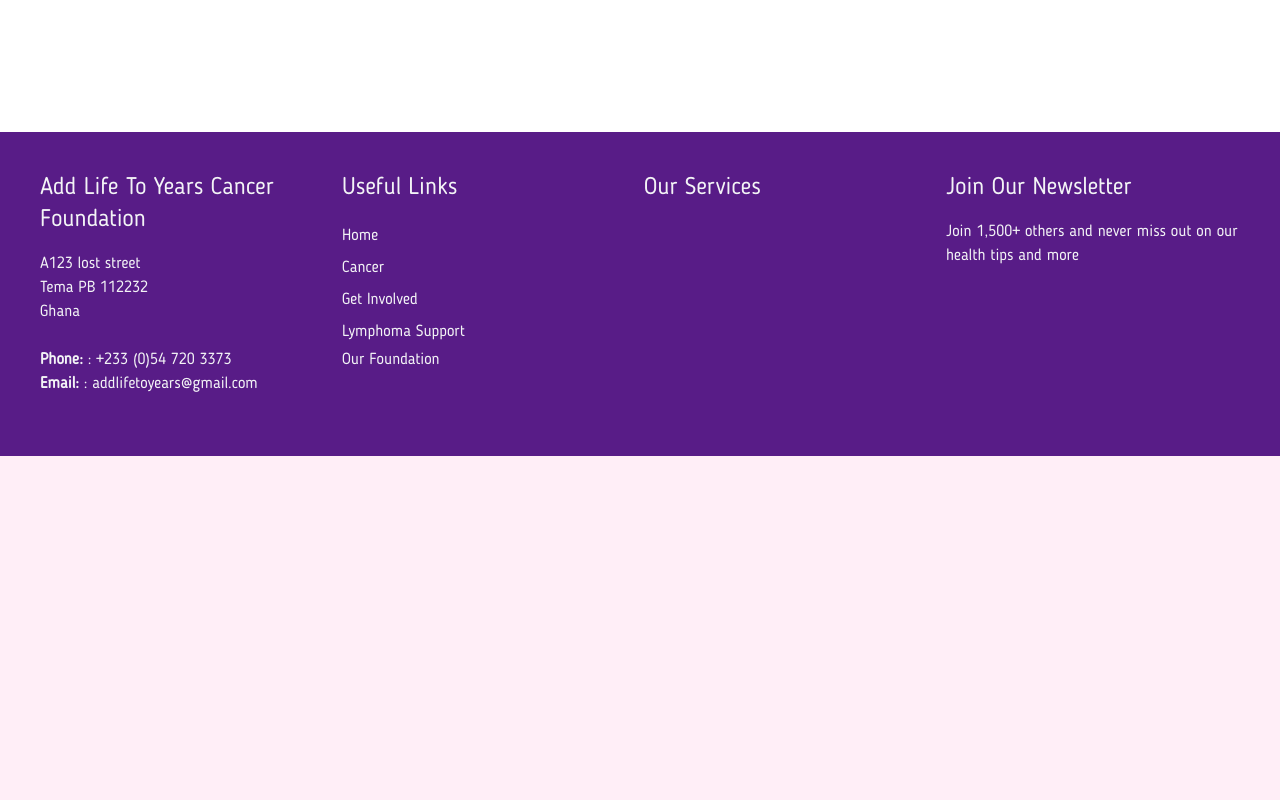
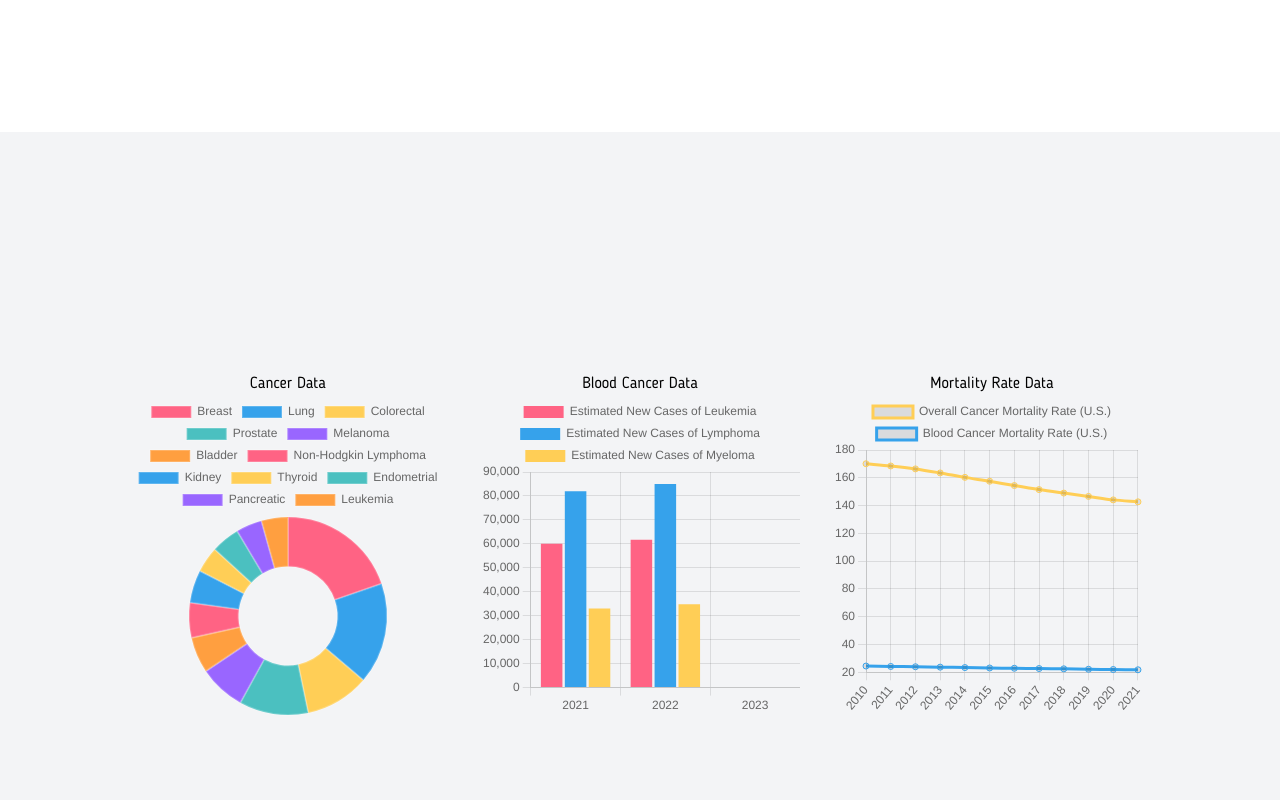
Before and after one commit to Laudkyle/add-life, a React (Create React App) app: page / in a window 1280 px wide. Shown: the part 4900-5700 px from the top of the page. Before the commit the page ends 5356 px from the top, so only its background shows below. Built offline with nearby package versions, Linux system fonts and the light colour scheme.

Commit message:
Chart addition

```diff
--- a/src/pages/Home.jsx
+++ b/src/pages/Home.jsx
@@ -21,7 +21,7 @@ const Home = () => {
       <Faq />
       <Hope />
       <Testimonies />
-      {/* <Chart /> */}
+      <Chart />
       <Footer />
     </div>
   )
```
